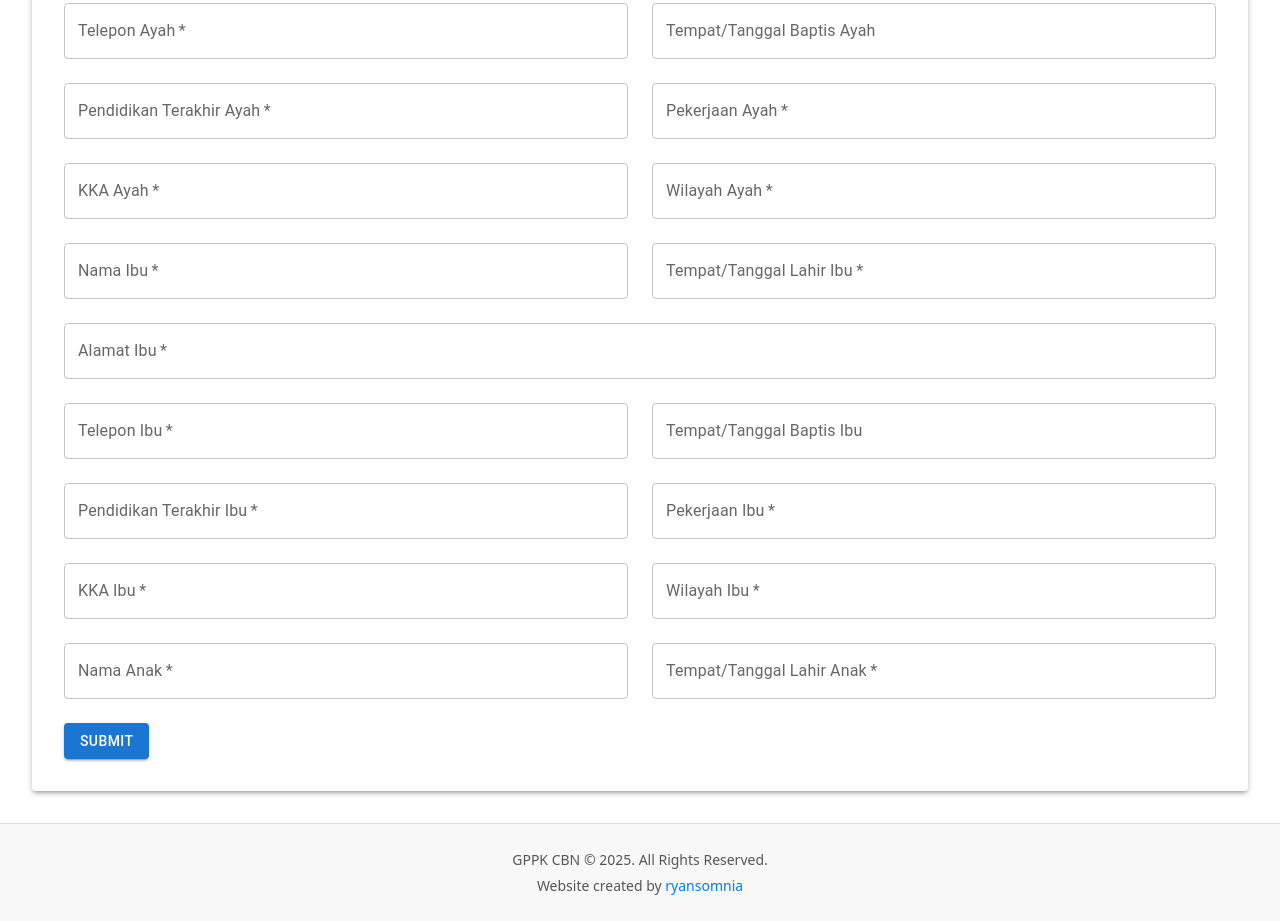
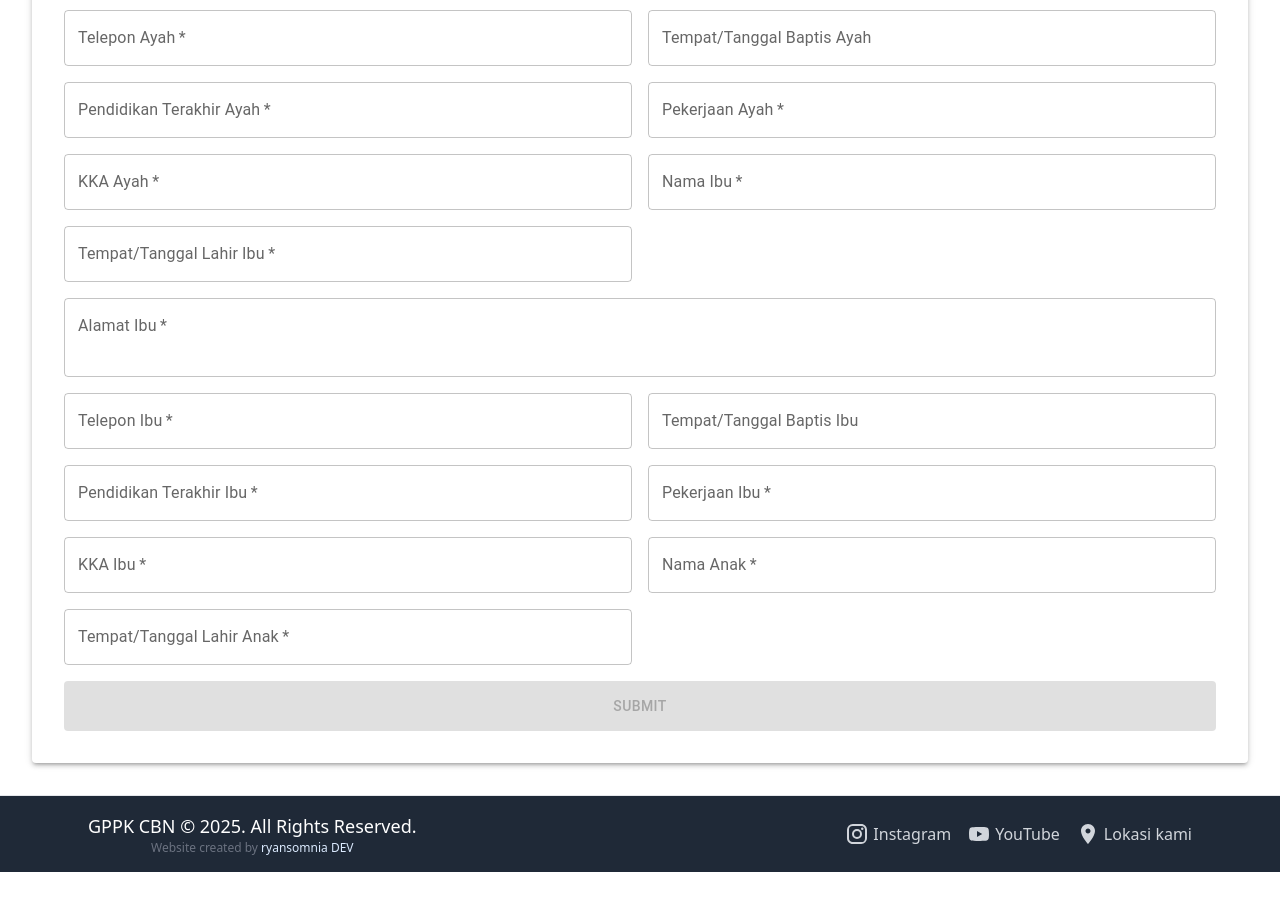
Before and after one commit to ryansomnia/gppk-web, a React (Create React App) app: page /form-penyerahan-anak in a window 1280 px wide. Shown: the part 480-1401 px from the top of the page. After the commit the page ends 1352 px from the top, so only its background shows below. Built offline with nearby package versions, Linux system fonts and the light colour scheme.

Commit message:
israel amat

```diff
--- a/public/index.html
+++ b/public/index.html
@@ -14,7 +14,7 @@
 
     <meta
       name="description"
-      content="Web site created using create-react-app"
+      content="Christ Bless Nation"
     />
     <link rel="apple-touch-icon" href="%PUBLIC_URL%/logogppk.png" />
     <!--
--- a/src/components/Footer.js
+++ b/src/components/Footer.js
@@ -1,14 +1,54 @@
 import React from 'react';
-import './Footer.css'; // External CSS file for better organization
+import InstagramIcon from '@mui/icons-material/Instagram';
+import YouTubeIcon from '@mui/icons-material/YouTube';
+import LocationOnIcon from '@mui/icons-material/LocationOn';
 
 function Footer() {
   return (
-    <footer className="footer-container">
-      <div className="footer-content">
-        <p>GPPK CBN © {new Date().getFullYear()}. All Rights Reserved.</p>
-        <p className="footer-creator">
-          Website created by <a href="https://www.linkedin.com/in/heriyanto-sitorus-7018a3111/" target="_blank" rel="noopener noreferrer">ryansomnia</a>
-        </p>
+    <footer className="bg-gray-800 border-t border-gray-200">
+      <div className="max-w-6xl mx-auto px-4 sm:px-6 lg:px-8 flex flex-col items-center sm:flex-row sm:justify-between">
+        <div className="text-center sm:mb-0 my-3">
+          <p className="text-lg text-white mb-0">
+            GPPK CBN © {new Date().getFullYear()}. All Rights Reserved.
+          </p>
+          <p className="text-xs mb-0 text-gray-500">
+            Website created by{' '}
+            <a
+              href="https://www.heriyantositorus.tech/"
+              target="_blank"
+              rel="noopener noreferrer"
+              className="text-blue-100 no-underline hover:text-yellow-400"
+            >
+              ryansomnia DEV
+            </a>
+          </p>
+        </div>
+        <div className=" justify-center space-x-4 hidden sm:flex">
+          <a
+            href="https://www.instagram.com/gppkcbn/"
+            target="_blank"
+            rel="noopener noreferrer"
+            className="no-underline text-gray-300 hover:text-yellow-400 flex items-center"
+          >
+            <InstagramIcon className="mr-1" /> Instagram
+          </a>
+          <a
+            href="https://www.youtube.com/@gppkcbn5941"
+            target="_blank"
+            rel="noopener noreferrer"
+            className="no-underline text-gray-300 hover:text-yellow-400 flex items-center"
+          >
+            <YouTubeIcon className="mr-1" /> YouTube
+          </a>
+          <a
+            href="https://maps.app.goo.gl/bLSALqPtCutmFjjC9"
+            target="_blank"
+            rel="noopener noreferrer"
+            className="no-underline text-gray-300 hover:text-yellow-400 flex items-center"
+          >
+            <LocationOnIcon className="mr-1" /> Lokasi kami
+          </a>
+        </div>
       </div>
     </footer>
   );
--- a/src/components/KomselSection.js
+++ b/src/components/KomselSection.js
@@ -22,6 +22,7 @@ const dummyData = [
   { id: 19, name: 'Daniel', category: 'Umum', day: 'Senin', time: '19:00', leader: 'Ibu Liner S', contact: '08123456789', image: '/images/komsel ilu.jpeg', area: 'Kp. Serempet' },
   { id: 20, name: 'Menarah KSH', category: 'Umum', day: 'Senin', time: '19:00', leader: 'Bpk. Mikhael Seno W', contact: '08123456789', image: '/images/komsel ilu.jpeg', area: 'Kopem' },
   { id: 21, name: 'Elshadai', category: 'Umum', day: 'Senin', time: '19:00', leader: 'Ibu Rosalina Sihombing', contact: '08123456789', image: '/images/komsel ilu.jpeg', area: 'Cibinong' },
+  { id: 22, name: 'Israel', category: 'Lewi', day: 'Minggu', time: '13:00', leader: 'Bpk.Sabar P', contact: '08123456789', image: '/images/komsel ilu.jpeg', area: 'gereja' },
   { id: 1, name: 'DEVOUT', category: 'Youth', leader: 'Sdr Mikhael Antonio', day: 'Sabtu', time: '18:30',contact: '08123456789', image: '/images/komsel ilu.jpeg', area: 'gereja' },
   { id: 2, name: 'Movement', category: 'Youth', leader: 'Sdr. Roigen S', day: 'Kamis', time: '18:30',contact: '08123456789', image: '/images/komsel ilu.jpeg', area: 'gereja' },
   { id: 3, name: 'Kanaan', category: 'Youth', leader: 'Sdri. Novita', day: 'Selasa', time: '19:00',contact: '08123456789', image: '/images/komsel ilu.jpeg', area: 'gereja' },
--- a/src/components/MembacaDetail.js
+++ b/src/components/MembacaDetail.js
@@ -80,7 +80,9 @@ const MembacaDetail = () => {
           Kembali ke Daftar Artikel
         </Link>
         <a
-          href={shareUrl}
+          href={`whatsapp://send?text=${encodeURIComponent(
+            `${article.title}\n\n${shortContent}\n\n${article.url}\n\n${window.location.href}`
+          )}`}
           data-action="share/whatsapp/share"
           target="_blank"
           rel="noopener noreferrer"
--- a/src/components/Navbar.js
+++ b/src/components/Navbar.js
@@ -27,10 +27,10 @@ function Navbar() {
 
         {/* Navbar Links */}
         <ul className={`nav-links ${isOpen ? 'open' : ''}`}>
-          <li><Link to="/" onClick={toggleMenu}>Home</Link></li>
-          <li><Link to="/about" onClick={toggleMenu}>About Us</Link></li>
+          <li><Link to="/" onClick={toggleMenu}>Beranda</Link></li>
+          <li><Link to="/about" onClick={toggleMenu}>Tentang Kami</Link></li>
           <li><Link to="/kka" onClick={toggleMenu}>KKA (Keluarga Kerajaan Allah)</Link></li>
-          <li><Link to="/service" onClick={toggleMenu}>Pastoral Care</Link></li>
+          <li><Link to="/service" onClick={toggleMenu}>Layanan Pastoral</Link></li>
           <li><Link to="/giving" onClick={toggleMenu}>Persembahan</Link></li>
           <li><Link to="/cerdasbangsa" onClick={toggleMenu}>Sekolah Cerdas Bangsa</Link></li>
 
--- a/src/components/form/FormPenyerahanAnak.js
+++ b/src/components/form/FormPenyerahanAnak.js
@@ -1,4 +1,4 @@
-import React, { useState } from 'react';
+import React, { useState, useMemo } from 'react';
 import { TextField, Button, Typography, Grid, Box, Paper } from '@mui/material';
 
 function FormPenyerahanAnak() {
@@ -35,6 +35,10 @@ function FormPenyerahanAnak() {
     console.log(formData);
   };
 
+  const isFormValid = useMemo(() => {
+    return Object.values(formData).every((value) => value !== '');
+  }, [formData]);
+
   return (
     <Box sx={{ padding: 4 }}>
       <Paper elevation={3} sx={{ padding: 4 }}>
@@ -43,72 +47,75 @@ function FormPenyerahanAnak() {
         </Typography>
 
         <form onSubmit={handleSubmit}>
-          <Grid container spacing={3}>
-            <Grid item xs={12} md={6}>
+          <Grid container spacing={2}> {/* Mengurangi spacing untuk responsivitas */}
+            <Grid item xs={12} sm={6}> {/* Menggunakan sm untuk breakpoint tablet */}
               <TextField label="Nama Ayah" name="namaAyah" value={formData.namaAyah} onChange={handleInputChange} fullWidth required />
             </Grid>
-            <Grid item xs={12} md={6}>
+            <Grid item xs={12} sm={6}>
               <TextField label="Tempat/Tanggal Lahir Ayah" name="tempatTanggalLahirAyah" value={formData.tempatTanggalLahirAyah} onChange={handleInputChange} fullWidth required />
             </Grid>
             <Grid item xs={12}>
-              <TextField label="Alamat Ayah" name="alamatAyah" value={formData.alamatAyah} onChange={handleInputChange} fullWidth required />
+              <TextField placeholder="Alamat Ayah" multiline rows={2} label="Alamat Ayah" name="alamatAyah" value={formData.alamatAyah} onChange={handleInputChange} fullWidth required />
             </Grid>
-            <Grid item xs={12} md={6}>
+            <Grid item xs={12} sm={6}>
               <TextField label="Telepon Ayah" name="teleponAyah" value={formData.teleponAyah} onChange={handleInputChange} fullWidth required />
             </Grid>
-            <Grid item xs={12} md={6}>
+            <Grid item xs={12} sm={6}>
               <TextField label="Tempat/Tanggal Baptis Ayah" name="tempatTanggalBaptisAyah" value={formData.tempatTanggalBaptisAyah} onChange={handleInputChange} fullWidth />
             </Grid>
-            <Grid item xs={12} md={6}>
+            <Grid item xs={12} sm={6}>
               <TextField label="Pendidikan Terakhir Ayah" name="pendidikanTerakhirAyah" value={formData.pendidikanTerakhirAyah} onChange={handleInputChange} fullWidth required />
             </Grid>
-            <Grid item xs={12} md={6}>
+            <Grid item xs={12} sm={6}>
               <TextField label="Pekerjaan Ayah" name="pekerjaanAyah" value={formData.pekerjaanAyah} onChange={handleInputChange} fullWidth required />
             </Grid>
-            <Grid item xs={12} md={6}>
+            <Grid item xs={12} sm={6}>
               <TextField label="KKA Ayah" name="kkaAyah" value={formData.kkaAyah} onChange={handleInputChange} fullWidth required />
             </Grid>
-            <Grid item xs={12} md={6}>
-              <TextField label="Wilayah Ayah" name="wilayahAyah" value={formData.wilayahAyah} onChange={handleInputChange} fullWidth required />
-            </Grid>
 
-            <Grid item xs={12} md={6}>
+            <Grid item xs={12} sm={6}>
               <TextField label="Nama Ibu" name="namaIbu" value={formData.namaIbu} onChange={handleInputChange} fullWidth required />
             </Grid>
-            <Grid item xs={12} md={6}>
+            <Grid item xs={12} sm={6}>
               <TextField label="Tempat/Tanggal Lahir Ibu" name="tempatTanggalLahirIbu" value={formData.tempatTanggalLahirIbu} onChange={handleInputChange} fullWidth required />
             </Grid>
             <Grid item xs={12}>
-              <TextField label="Alamat Ibu" name="alamatIbu" value={formData.alamatIbu} onChange={handleInputChange} fullWidth required />
+              <TextField multiline rows={2} label="Alamat Ibu" name="alamatIbu" value={formData.alamatIbu} onChange={handleInputChange} fullWidth required />
             </Grid>
-            <Grid item xs={12} md={6}>
+            <Grid item xs={12} sm={6}>
               <TextField label="Telepon Ibu" name="teleponIbu" value={formData.teleponIbu} onChange={handleInputChange} fullWidth required />
             </Grid>
-            <Grid item xs={12} md={6}>
+            <Grid item xs={12} sm={6}>
               <TextField label="Tempat/Tanggal Baptis Ibu" name="tempatTanggalBaptisIbu" value={formData.tempatTanggalBaptisIbu} onChange={handleInputChange} fullWidth />
             </Grid>
-            <Grid item xs={12} md={6}>
+            <Grid item xs={12} sm={6}>
               <TextField label="Pendidikan Terakhir Ibu" name="pendidikanTerakhirIbu" value={formData.pendidikanTerakhirIbu} onChange={handleInputChange} fullWidth required />
             </Grid>
-            <Grid item xs={12} md={6}>
+            <Grid item xs={12} sm={6}>
               <TextField label="Pekerjaan Ibu" name="pekerjaanIbu" value={formData.pekerjaanIbu} onChange={handleInputChange} fullWidth required />
             </Grid>
-            <Grid item xs={12} md={6}>
+            <Grid item xs={12} sm={6}>
               <TextField label="KKA Ibu" name="kkaIbu" value={formData.kkaIbu} onChange={handleInputChange} fullWidth required />
             </Grid>
-            <Grid item xs={12} md={6}>
-              <TextField label="Wilayah Ibu" name="wilayahIbu" value={formData.wilayahIbu} onChange={handleInputChange} fullWidth required />
-            </Grid>
 
-            <Grid item xs={12} md={6}>
+            <Grid item xs={12} sm={6}>
               <TextField label="Nama Anak" name="namaAnak" value={formData.namaAnak} onChange={handleInputChange} fullWidth required />
             </Grid>
-            <Grid item xs={12} md={6}>
+            <Grid item xs={12} sm={6}>
               <TextField label="Tempat/Tanggal Lahir Anak" name="tempatTanggalLahirAnak" value={formData.tempatTanggalLahirAnak} onChange={handleInputChange} fullWidth required />
             </Grid>
 
             <Grid item xs={12}>
-              <Button type="submit" variant="contained" color="primary">
+              <Button
+                type="submit"
+                variant="contained"
+                disabled={!isFormValid}
+                sx={{
+                  backgroundColor: isFormValid ? 'primary.main' : 'grey',
+                  width: '100%',
+                  height: '50px',
+                }}
+              >
                 Submit
               </Button>
             </Grid>
```
Also changed, not shown: src/components/form/FormPelayan.js (+14 -6 lines).
